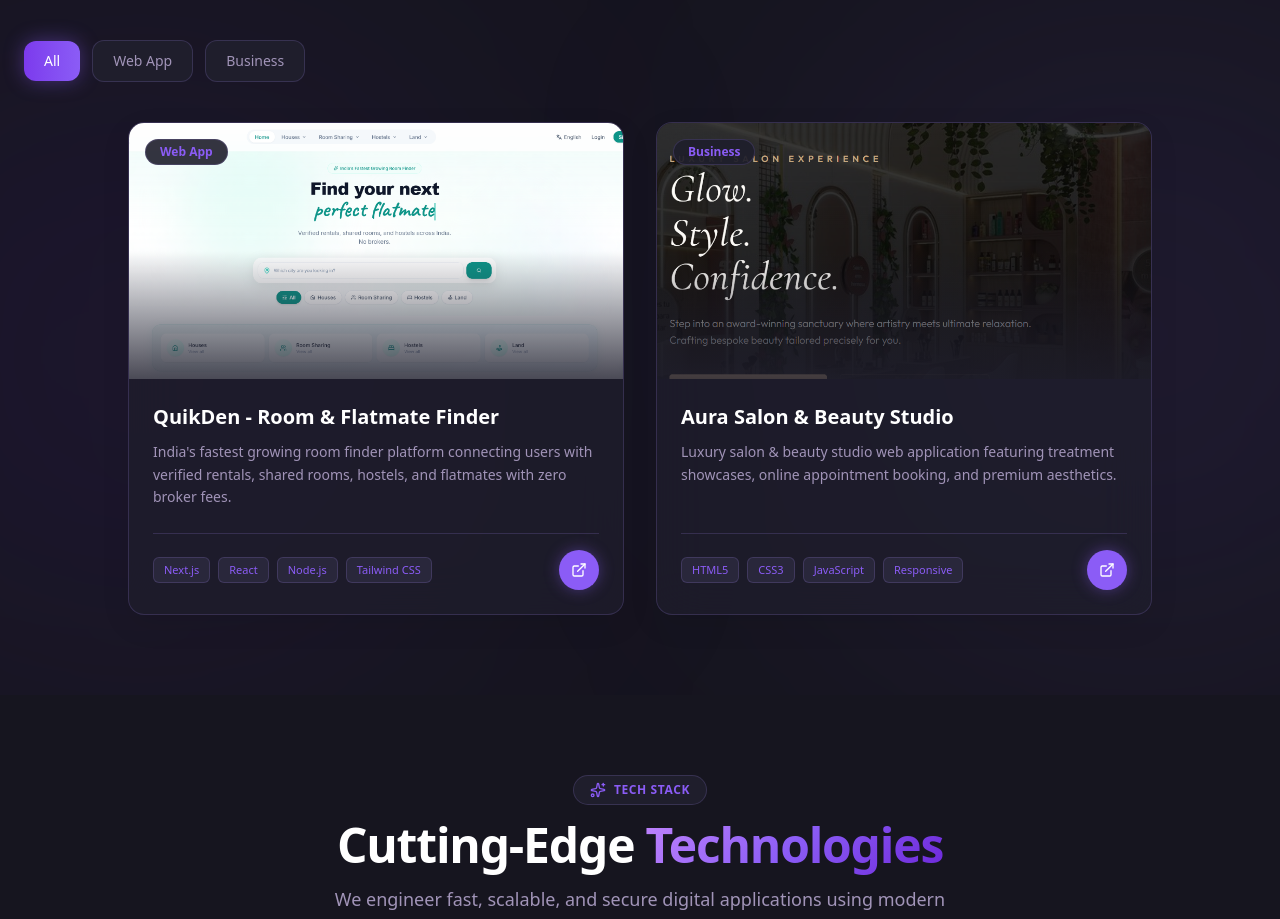
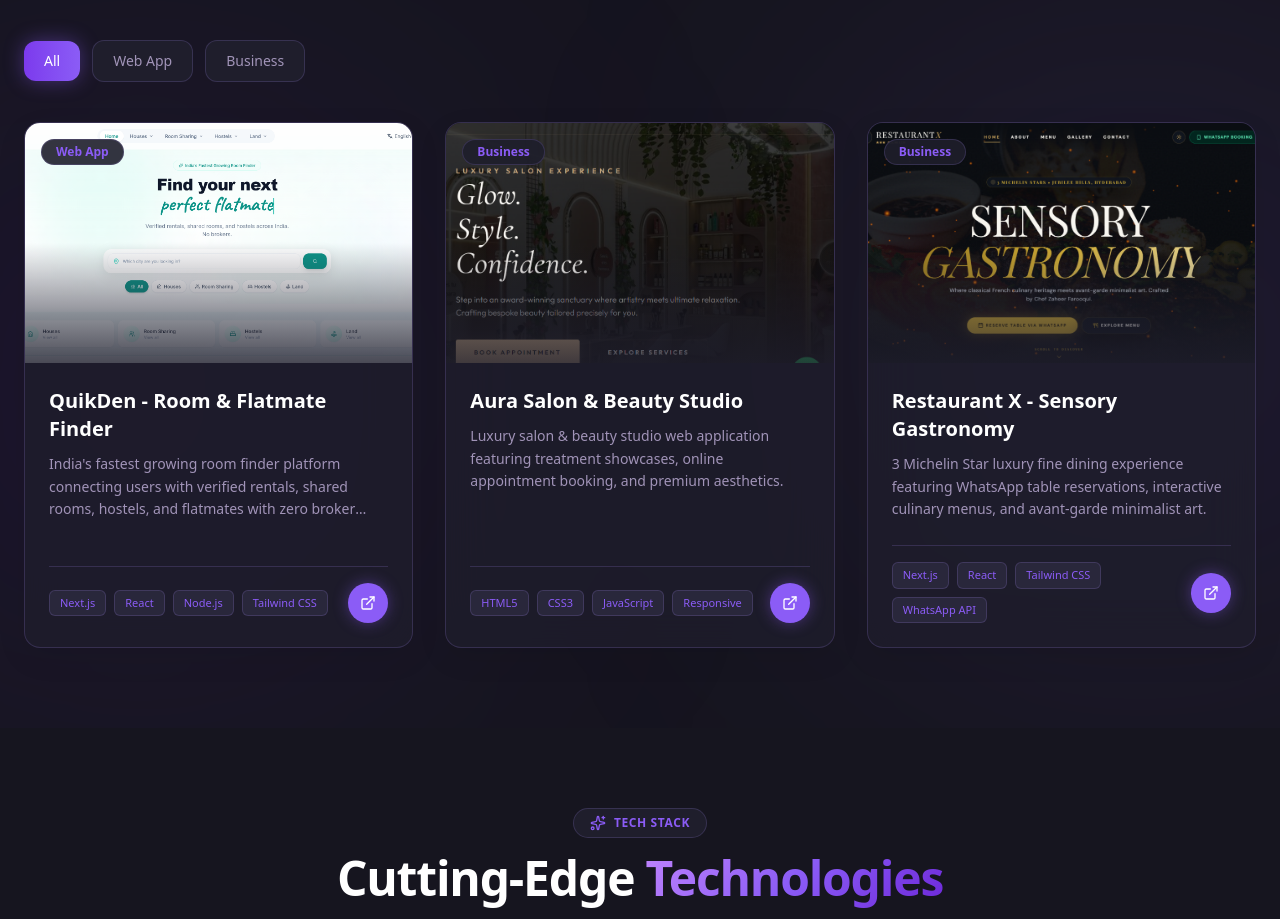
Before and after one commit to sohail-1209/pantherwebstudio-portfolio, a Next.js app: page / in a window 1280 px wide. Shown: the part 2161-3080 px from the top of the page. Built offline with nearby package versions, Linux system fonts and the light colour scheme; no server answers.

Commit message:
feat: added Restaurant X (restaurent-x.vercel.app) to featured projects in Portfolio section

```diff
--- a/src/components/sections/Portfolio.tsx
+++ b/src/components/sections/Portfolio.tsx
@@ -24,6 +24,15 @@
     image: "/aura-salon.png",
     link: "https://maseerareem.github.io/aura-salon",
     tags: ["HTML5", "CSS3", "JavaScript", "Responsive"],
+  },
+  {
+    id: 3,
+    title: "Restaurant X - Sensory Gastronomy",
+    category: "Business",
+    description: "3 Michelin Star luxury fine dining experience featuring WhatsApp table reservations, interactive culinary menus, and avant-garde minimalist art.",
+    image: "/restaurant-x.png",
+    link: "https://restaurent-x.vercel.app",
+    tags: ["Next.js", "React", "Tailwind CSS", "WhatsApp API"],
   },
 ];
 
@@ -101,8 +110,8 @@
           ))}
         </motion.div>
 
-        {/* Glass Project Cards Grid - 2 Featured Projects */}
-        <motion.div layout className="grid grid-cols-1 md:grid-cols-2 gap-8 max-w-5xl mx-auto">
+        {/* Glass Project Cards Grid */}
+        <motion.div layout className="grid grid-cols-1 md:grid-cols-2 lg:grid-cols-3 gap-8">
           <AnimatePresence mode="popLayout">
             {filteredProjects.map((project) => (
               <motion.div
@@ -115,7 +124,7 @@
                 className="group relative rounded-2xl overflow-hidden bg-[var(--surface)]/75 backdrop-blur-xl border border-[var(--glass-border)] hover:border-[#8b5cf6]/50 shadow-[0_10px_30px_rgba(0,0,0,0.08)] hover:shadow-[0_15px_40px_rgba(139,92,246,0.2)] transition-all duration-500 flex flex-col hover:-translate-y-1"
               >
                 {/* Image Container */}
-                <div className="relative h-60 sm:h-64 w-full overflow-hidden bg-[var(--background)]">
+                <div className="relative h-56 sm:h-60 w-full overflow-hidden bg-[var(--background)]">
                   <img
                     src={project.image}
                     alt={project.title}
@@ -132,21 +141,21 @@
                 {/* Content */}
                 <div className="p-6 flex-1 flex flex-col justify-between">
                   <div>
-                    <h3 className="text-xl font-bold text-[var(--foreground)] group-hover:text-[#8b5cf6] transition-colors duration-300">
+                    <h3 className="text-lg sm:text-xl font-bold text-[var(--foreground)] group-hover:text-[#8b5cf6] transition-colors duration-300">
                       {project.title}
                     </h3>
-                    <p className="text-xs sm:text-sm text-[var(--text-muted)] mt-2.5 leading-relaxed">
+                    <p className="text-xs sm:text-sm text-[var(--text-muted)] mt-2.5 leading-relaxed line-clamp-3">
                       {project.description}
                     </p>
                   </div>
 
                   {/* Tech Tags & Live Link */}
                   <div className="mt-6 pt-4 border-t border-[var(--glass-border)] flex items-center justify-between">
-                    <div className="flex flex-wrap items-center gap-2">
+                    <div className="flex flex-wrap items-center gap-1.5 sm:gap-2">
                       {project.tags.map((tag) => (
                         <span
                           key={tag}
-                          className="px-2.5 py-1 rounded-md bg-[var(--surface-hover)] border border-[var(--glass-border)] text-[11px] font-medium text-[#8b5cf6]"
+                          className="px-2.5 py-1 rounded-md bg-[var(--surface-hover)] border border-[var(--glass-border)] text-[10px] sm:text-[11px] font-medium text-[#8b5cf6]"
                         >
                           {tag}
                         </span>
@@ -157,7 +166,7 @@
                         href={project.link}
                         target="_blank"
                         rel="noopener noreferrer"
-                        className="w-10 h-10 rounded-full bg-[#8b5cf6] text-white flex items-center justify-center transition-all duration-300 shadow-[0_0_15px_rgba(139,92,246,0.4)] hover:scale-110 flex-shrink-0 gap-1"
+                        className="w-9 h-9 sm:w-10 sm:h-10 rounded-full bg-[#8b5cf6] text-white flex items-center justify-center transition-all duration-300 shadow-[0_0_15px_rgba(139,92,246,0.4)] hover:scale-110 flex-shrink-0 gap-1"
                         title={`Visit ${project.title}`}
                       >
                         <ExternalLink className="w-4 h-4" />
```
Also changed, not shown: public/restaurant-x.png (added).
